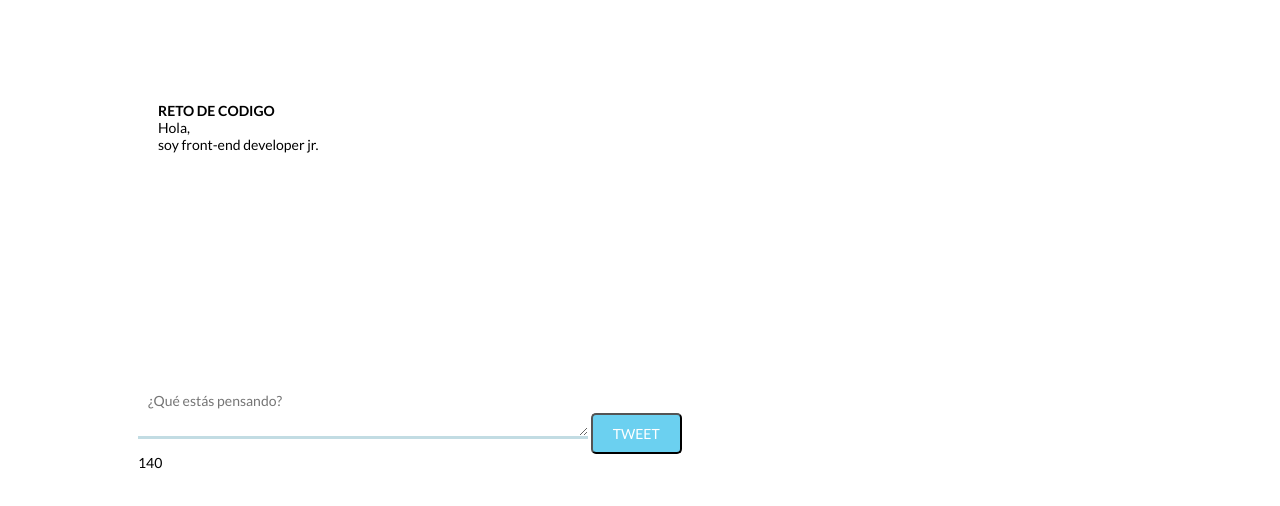
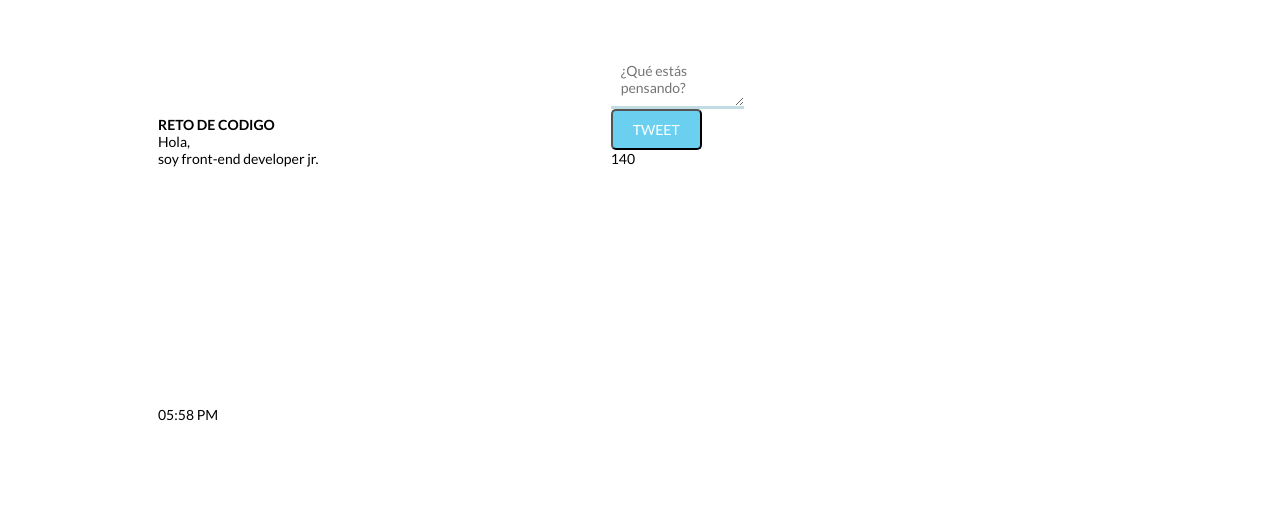
Before and after one commit to carolbaam/tweeter, a plain HTML site: page index.html in a window 1280 px wide. Both pictures are taken after a click on the button "TWEET". Shown: the part 58-564 px from the top of the page. Drawn offline with Linux system fonts and the light colour scheme.

Commit message:
actualizando app.js

```diff
--- a/css/main.css
+++ b/css/main.css
@@ -72,6 +72,9 @@
      overflow: hidden;
      box-sizing: padding-box;
      padding: 10px;
+     display: block;
+     width: 80%;
+
    }
 
    .button{
--- a/js/app.js
+++ b/js/app.js
@@ -0,0 +1,58 @@
+document.getElementById("button").addEventListener("click", createCont);
+document.getElementById("text").addEventListener("keyup", count);
+
+function createCont (event){
+ var newP = document.createElement("p");
+ newP.setAttribute("id","newtwitt");
+ //Guarda el valor que se ingresa a twittCont
+ var twittContText = document.getElementById("text").value;
+ newP.innerText=twittContText;
+ var newP1 = document.createElement("p");
+ newP1.innerText = clock();
+ newP1.setAttribute("id","time");
+
+ var newDiv= document.createElement("div");
+ var contTwitt = document.createElement("section");
+ newDiv.appendChild(newP);
+ newDiv.appendChild(newP1);
+ newDiv.classList.add("twitt");
+ contTwitt.appendChild(newDiv);
+ contTwitt.classList.add("block_seccion");
+ contTwitt.setAttribute("id","show_twitt");
+ var insert1 = document.getElementsByClassName("container");
+ insert1[0].appendChild(contTwitt);
+ document.body.appendChild(insert1[0]);
+ //Borrar el contenido de la caja de text y el contador
+ text.value="";
+ counter.textContent=140;
+};
+
+function count (event){
+  var maxLength=140;
+  var totalLength=0;
+  //textLength muestra el conteo de caracteres
+  var textLength=document.getElementById("text").value.length;
+  //totalLength muestra la resta de los caracteres insertados
+  totalLength=maxLength-textLength;
+  document.getElementById("counter").innerText=totalLength;
+};
+
+function clock(){
+  var day = new Date();
+  hour = day.getHours();
+  minutes = day.getMinutes();
+  var dateTime = "AM";
+  //cambia a PM cuando han pasado 12 hrs
+  if(hour > 12){
+    dateTime = "PM";
+    hour = hour-12;
+  }
+  if (hour < 10) {
+      hour = '0' + hour;
+  }
+  if (minutes < 10) {
+      minutes = '0' + minutes;
+  }
+  var clockSet = hour + ":" + minutes+ " " +dateTime;
+  return clockSet;
+};
```
